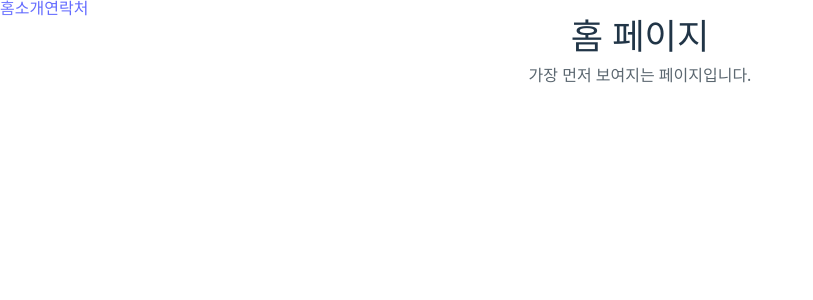
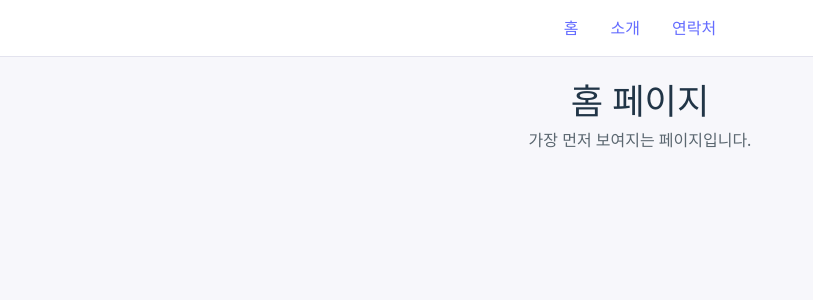
Before and after one commit to winverse/codeit-fs-react-router, a React (Vite) app in the folder 02-nested-routes/: page / in a window 1280 px wide. Shown: the top 300 px of the page, without its empty margins (0-813 px from the left). Built offline with nearby package versions, Linux system fonts and the light colour scheme.

Commit message:
fix: styles

```diff
--- a/02-nested-routes/src/App.jsx
+++ b/02-nested-routes/src/App.jsx
@@ -2,10 +2,11 @@ import { Routes, Route, Link } from 'react-router';
 import { HomePage } from './features/home/HomePage';
 import { AboutPage } from './features/about/AboutPage';
 import { ContactPage } from './features/contact/ContactPage';
+import styles from './App.module.css';
 
 export function App() {
   return (
-    <div>
+    <div className={styles.app}>
       <header>
         <nav>
           <Link to="/">홈</Link>
```
